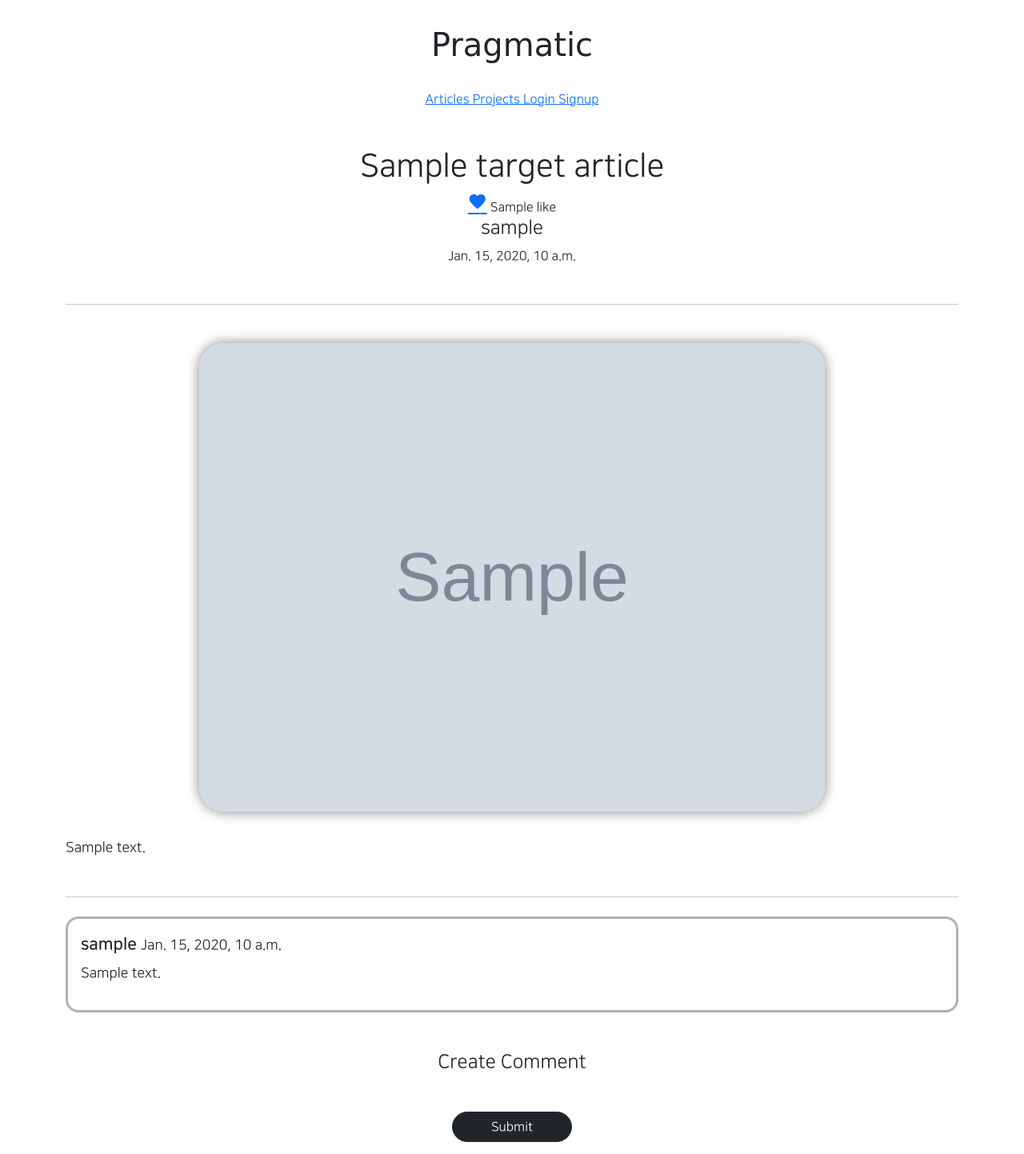
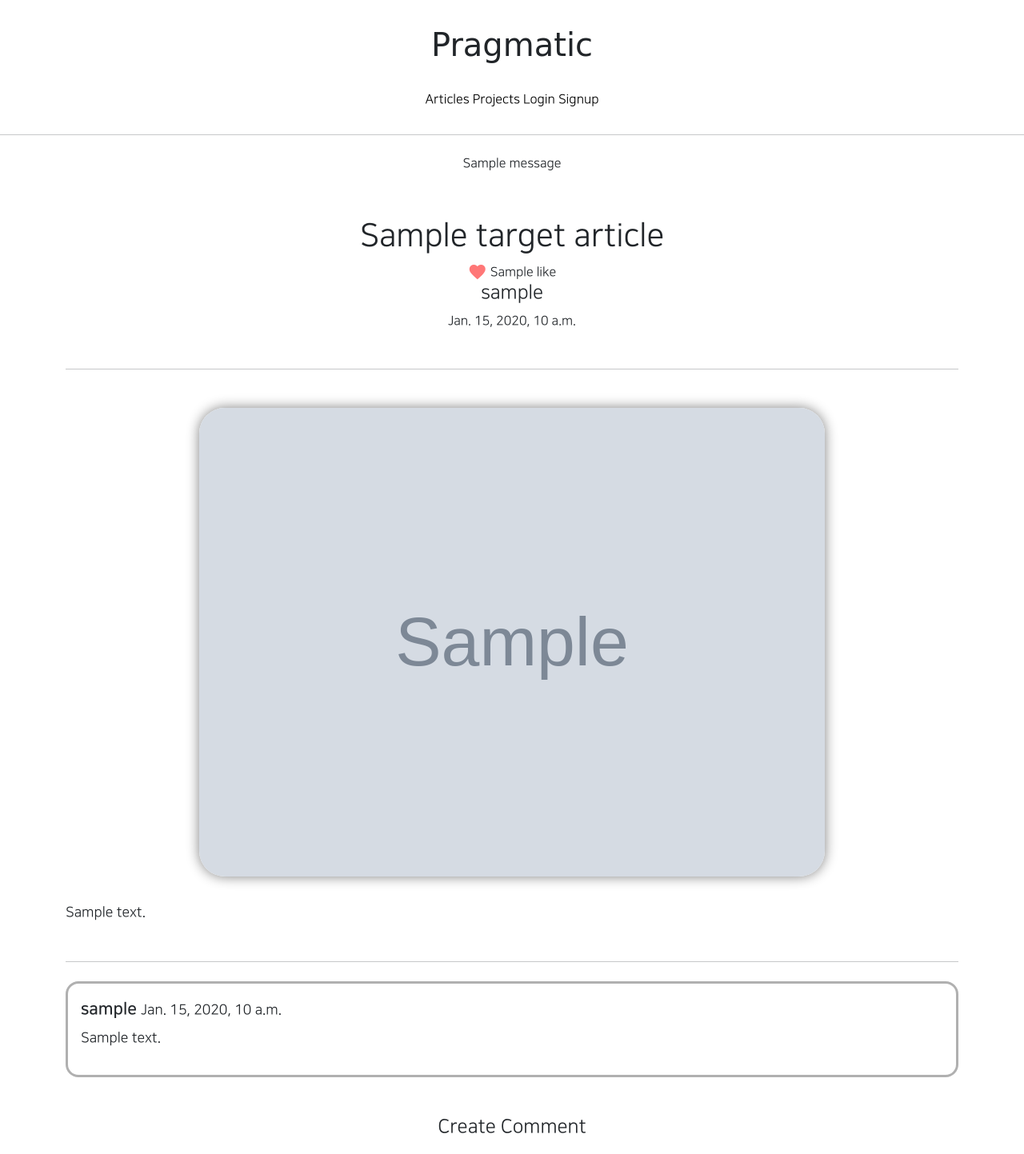
Before and after one commit to yeun38/1ban_practice, a Django app: template articleapp/templates/articleapp/detail.html in a window 1280 px wide. Shown: the top 1443 px of the page at 80% size. Run offline with Django 3.2, Linux system fonts and the light colour scheme; the template is opened without the code that fills it: most values are stand-ins (such as "Sample title", 1, 10 or a date in 2020); grey boxes marked "Sample" are stand-in pictures; one stand-in notice (Sample message) is shown; some libraries are stand-ins or nearby versions.

Commit message:
08.30-01

```diff
--- a/accountapp/templates/accountapp/detail.html
+++ b/accountapp/templates/accountapp/detail.html
@@ -41,9 +41,8 @@
 {% endif %}
 <div>
 
-    <div>
+     <div>
         {% include 'snippets/list_fragment.html' with article_list=object_list %}
     </div>
 
-
 {% endblock %}
--- a/articleapp/templates/articleapp/detail.html
+++ b/articleapp/templates/articleapp/detail.html
@@ -6,10 +6,13 @@
             <h1>{{ target_article.title }}</h1>
             <div>
                 <a href="{% url 'likeapp:article_like' article_pk=target_article.pk %}"
-                   class="material-icons">
+                   class="material-icons"
+                   style="vertical-align: middle; color: #f77">
                     favorite
                 </a>
-                {{ target_article.like }}
+               <span style="vertical-align: middle;">
+                    {{ target_article.like }}
+                </span>
             </div>
             <h4>{{ target_article.writer.profile.nickname }}</h4>
             <p>{{ target_article.created_at }}</p>
@@ -22,7 +25,7 @@
                  class="article_image">
 
             <div class="article_content">
-                {{ target_article.content }}
+                {{ target_article.content | safe }}
             </div>
 
             {% if target_article.writer == user %}
--- a/djangoProject_practice_01/settings.py
+++ b/djangoProject_practice_01/settings.py
@@ -59,6 +59,12 @@ INSTALLED_APPS = [
     'subscribeapp',
     'likeapp',
 ]
+
+from django.contrib.messages import constants as messages
+
+MESSAGE_TAGS = {
+    messages.ERROR: 'danger',
+}
 
 MIDDLEWARE = [
     'django.middleware.security.SecurityMiddleware',
--- a/djangoProject_practice_01/urls.py
+++ b/djangoProject_practice_01/urls.py
@@ -29,5 +29,5 @@ urlpatterns = [
     path('projects/', include('projectapp.urls')),
 
     path('subscribe/', include('subscribeapp.urls')),
-    path('likesapp/', include('likeapp.urls')),
+    path('likes/', include('likeapp.urls')),
 ] + static(settings.MEDIA_URL, document_root=settings.MEDIA_ROOT)
--- a/likeapp/urls.py
+++ b/likeapp/urls.py
@@ -2,7 +2,9 @@ from django.urls import path
 
 from likeapp.views import LikeArticleView
 
+app_name='likeapp'
+
 urlpatterns = [
-path('article/<int:article_pk>', LikeArticleView.as_view(), name='article_like'),
+    path('article/<int:article_pk>', LikeArticleView.as_view(), name='article_like'),
 
 ]
--- a/projectapp/templates/projectapp/detail.html
+++ b/projectapp/templates/projectapp/detail.html
@@ -17,18 +17,18 @@
     <div class="text-center">
         {% if not subscription %}
         <a href="{% url 'subscribeapp:subscribe' project_pk=target_project.pk %}"
-            class="btn btn-primary rounded-pill px-5">
+           class="btn btn-primary rounded-pill px-5">
             Subscribe
         </a>
         {% else %}
         <a href="{% url 'subscribeapp:subscribe' project_pk=target_project.pk %}"
-            class="btn btn-secondary rounded-pill px-5">
+           class="btn btn-secondary rounded-pill px-5">
             Unsubscribe
         </a>
         {% endif %}
-
     </div>
     {% endif %}
+
 
     <div>
         {% include 'snippets/list_fragment.html' with article_list=object_list %}
--- a/projectapp/views.py
+++ b/projectapp/views.py
@@ -19,6 +19,8 @@ class ProjectCreateView(CreateView):
     template_name = 'projectapp/create.html'
     def get_success_url(self):
         return reverse('projectapp:detail', kwargs={'pk': self.object.pk})
+
+
 
 class ProjectDetailView(DetailView, MultipleObjectMixin):
     model = Project
--- a/static/base.css
+++ b/static/base.css
@@ -69,3 +69,12 @@
         font-size: 13px;
     }
 }
+
+a {
+    text-decoration: none;
+    color: black;
+}
+
+a:hover {
+    color: black;
+}
--- a/subscribeapp/urls.py
+++ b/subscribeapp/urls.py
@@ -5,8 +5,6 @@ from subscribeapp.views import SubscriptionView, SubscriptionListView
 app_name = 'subscribeapp'
 
 urlpatterns = [
-
     path('subscribe/<int:project_pk>', SubscriptionView.as_view(), name='subscribe'),
-path('list/', SubscriptionListView.as_view(), name='list'),
-
+    path('list/', SubscriptionListView.as_view(), name='list'),
 ]
--- a/templates/base1.html
+++ b/templates/base1.html
@@ -7,6 +7,16 @@
 
 {% include 'header.html' %}
 
+<hr>
+
+{% for message in messages %}
+    <div class="text-center">
+        <div class="btn btn-{{ message }} rounded-pill px-5">
+            {{ message }}
+        </div>
+    </div>
+{% endfor %}
+
 {% block content %}
 {% endblock %}
 
--- a/templates/header.html
+++ b/templates/header.html
@@ -16,7 +16,7 @@
       </span>
       {% if user.is_authenticated %}
           <span>
-                <a href="{% url 'subscribeapp:list' %}" >
+                <a href="{% url 'subscribeapp:list' %}">
                     Subscription
                 </a>
           </span>
```
Also changed, not shown: articleapp/templates/articleapp/create.html (+8 -0 lines), articleapp/templates/articleapp/update.html (+7 -0 lines), likeapp/views.py (+21 -9 lines), subscribeapp/views.py (+9 -10 lines).
